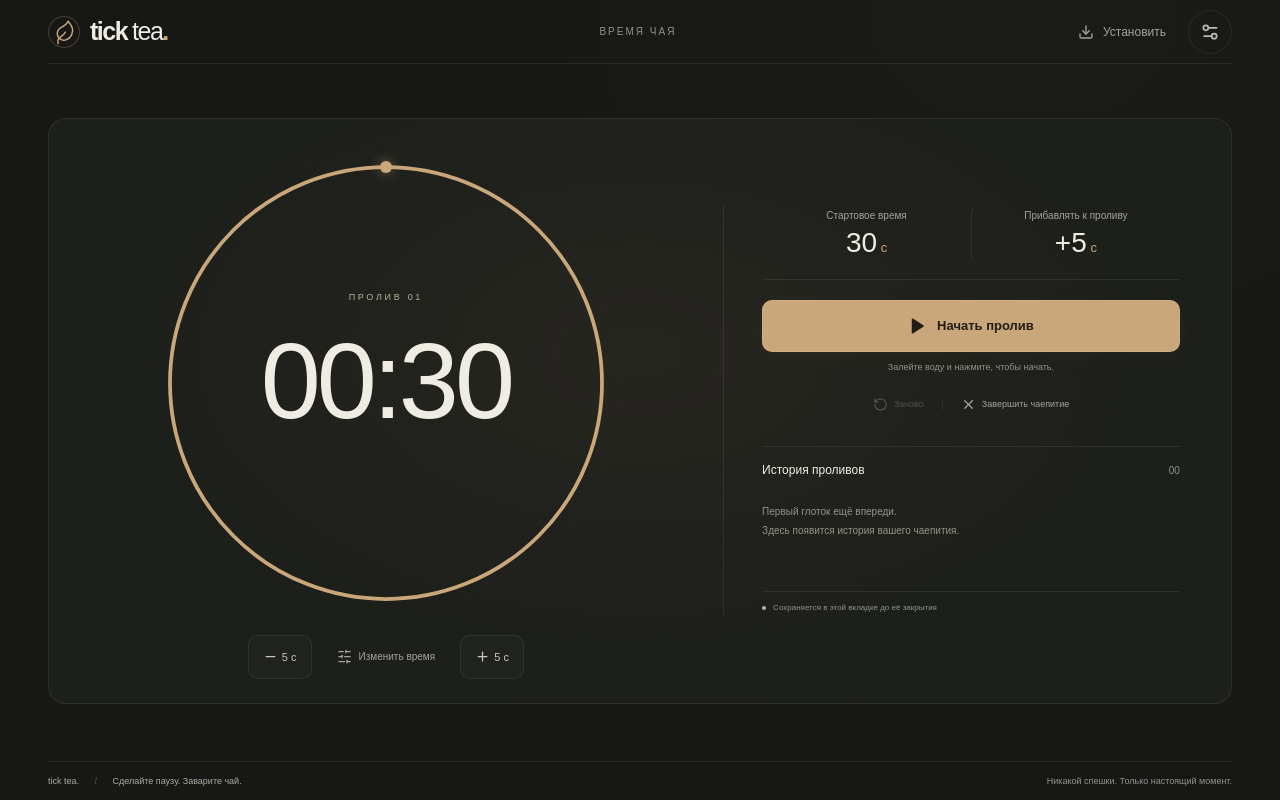
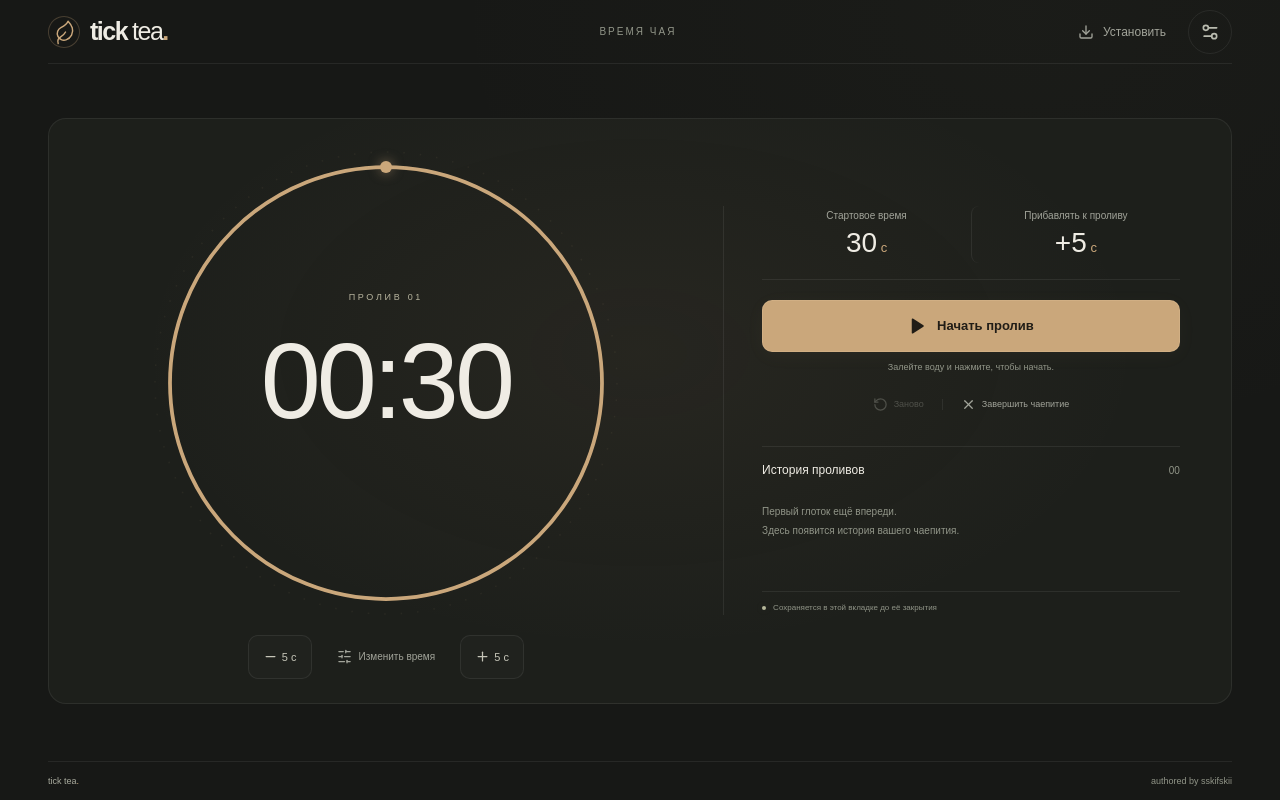
Before and after one commit to sskifskii/tick-tea, a React (Vite) app: page / in a window 1280 px wide. Built offline with nearby package versions, Linux system fonts and the light colour scheme; a web font is replaced by a local one.

Commit message:
Replace footer quotes with author credit

```diff
--- a/src/App.tsx
+++ b/src/App.tsx
@@ -104,11 +104,9 @@ export default function App() {
         </div>
         <footer className="site-footer page-width">
           <span>
-            tick tea<span className="brand-dot">.</span>{" "}
-            <span className="footer-divider">/</span> Сделайте паузу. Заварите
-            чай.
+            tick tea<span className="brand-dot">.</span>
           </span>
-          <span>Никакой спешки. Только настоящий момент.</span>
+          <span>authored by sskifskii</span>
         </footer>
         <div className="sr-only" role="status" aria-live="polite">
           {controller.session?.status === "completed"
--- a/src/styles.css
+++ b/src/styles.css
@@ -194,10 +194,6 @@ button {
 }
 .site-footer > span:first-child {
   color: #a9ab9e;
-}
-.footer-divider {
-  padding: 0 13px;
-  color: #55584b;
 }
 .brew-heading {
   display: flex;
@@ -856,9 +852,6 @@ button {
     padding-bottom: max(25px, env(safe-area-inset-bottom));
     font-size: 8px;
   }
-  .site-footer > span:last-child {
-    display: none;
-  }
 }
 @media (max-width: 480px) {
   .page-width {
```
